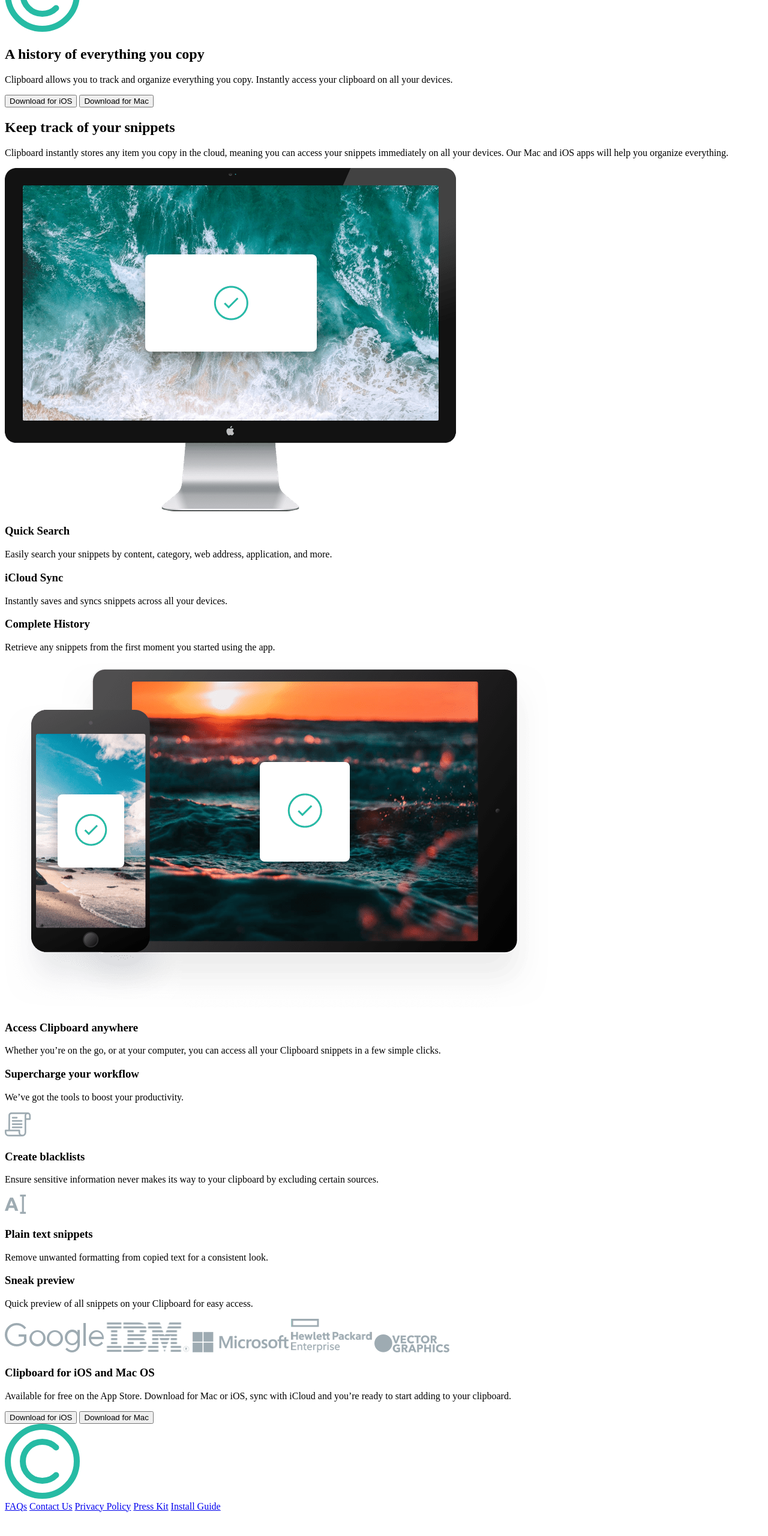
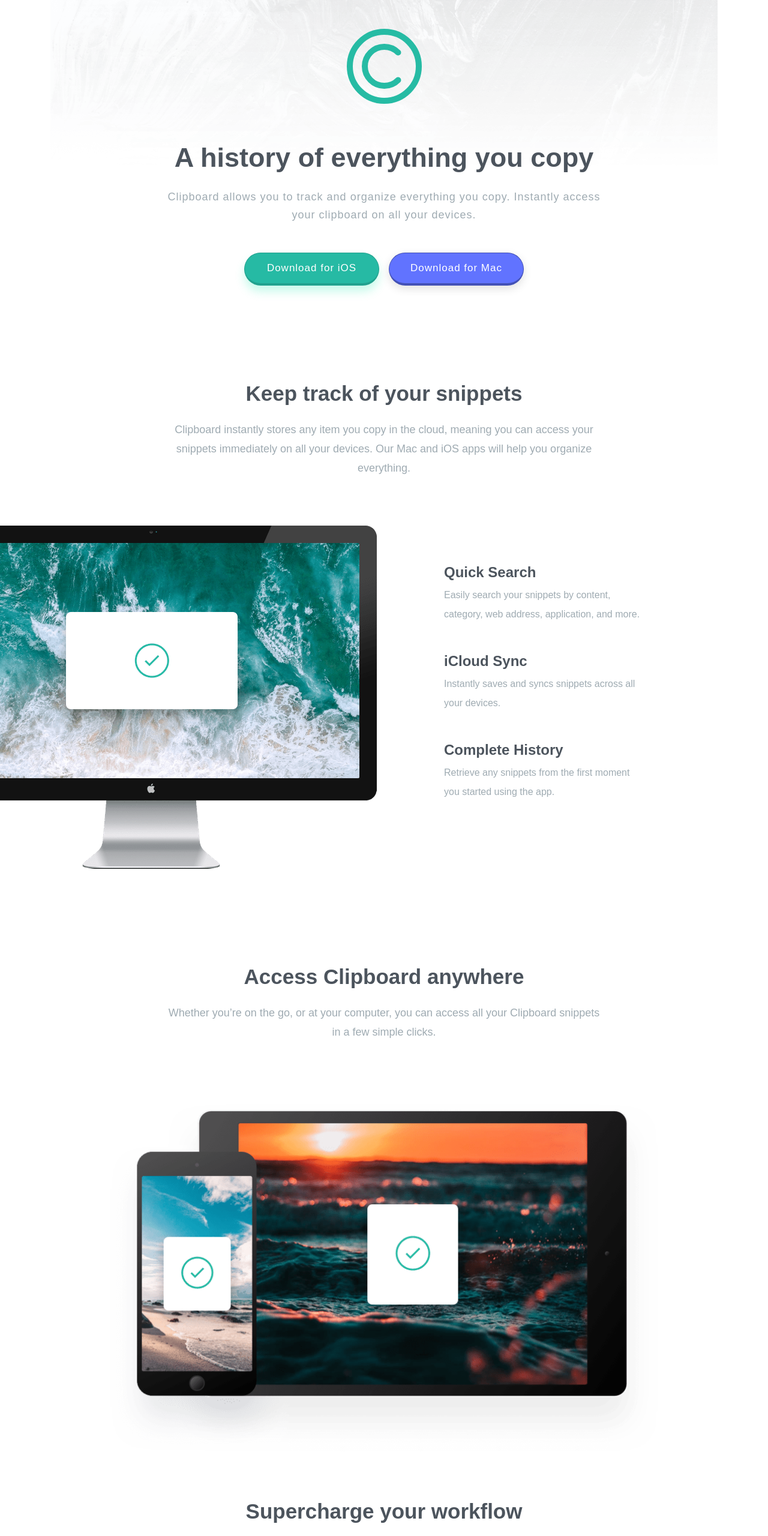
Before and after one commit to Quintentional/clipboard-landing-page-master, a plain HTML site: page index.html in a window 1280 px wide. Shown: the part 80-2640 px from the top of the page at 60% size. Before the commit the page ends 2608 px from the top, so only its background shows below. Drawn offline with Linux system fonts and the light colour scheme; a web font is replaced by a local one.

Commit message:
desktop complete

```diff
--- a/index.html
+++ b/index.html
@@ -4,22 +4,27 @@
   <meta charset="UTF-8">
   <meta name="viewport" content="width=device-width, initial-scale=1.0">
   <link rel="stylesheet" href="style.css">
-  <title>Frontend Mentor | Clipboard landing page</title>
+  <link rel="preconnect" href="https://fonts.googleapis.com">
+<link rel="preconnect" href="https://fonts.gstatic.com" crossorigin>
+<link href="https://fonts.googleapis.com/css2?family=Bai+Jamjuree:ital,wght@0,200;0,300;0,400;0,500;0,600;0,700;1,200;1,300;1,400;1,500;1,600;1,700&display=swap" rel="stylesheet">
+<script src="https://kit.fontawesome.com/aa509d0128.js" crossorigin="anonymous"></script>
+<title>Frontend Mentor | Clipboard landing page</title>
 
 </head>
 <body>
 
 <main id="layout">
-
-  <img src="./images/logo.svg" alt="">
 <section id="header">
+  <img src="./images/logo.svg" alt="logo">
   <h1>A history of everything you copy</h1>
 
   <p>Clipboard allows you to track and organize everything you
     copy. Instantly access your clipboard on all your devices.</p>
 
-  <button>Download for iOS</button>
-  <button>Download for Mac</button>
+  <div class="buttons">
+    <button class="ios">Download for iOS</button>
+  <button class="mac">Download for Mac</button>
+  </div>
 </section>
 
 <section id="track">
@@ -32,7 +37,7 @@
 </div>
 
 <div class="secondary">
-  <img src="./images/image-computer.png" alt="">
+  <img src="./images/image-computer.png" alt="computer">
 
   <div class="content">
     <h3>Quick Search</h3>
@@ -51,18 +56,19 @@
 </section>
 
 <section id="access">
-  <img src="./images/image-devices.png" alt="">
   <div class="primary">
-    <h3>Access Clipboard anywhere</h3>
+    <h2>Access Clipboard anywhere</h2>
 
   <p>Whether you’re on the go, or at your computer, you can access all your Clipboard
     snippets in a few simple clicks.</p>
   </div>
+
+  <div class="img-container"><img src="./images/image-devices.png" alt="phone and tablet"></div>
 </section>
 
 <section id="supercharge">
   <div class="primary">
-    <h3>Supercharge your workflow</h3>
+    <h2>Supercharge your workflow</h2>
 
   <p>We’ve got the tools to boost your productivity.</p>
   </div>
@@ -83,6 +89,7 @@
   </div>
 
   <div class="right">
+    <img src="./images/icon-preview.svg" alt="">
     <h3>Sneak preview</h3>
 
   <p>Quick preview of all snippets on your Clipboard for easy access.</p>
@@ -91,32 +98,48 @@
 </section>
 
 <section id="companies">
-  <img src="./images/logo-google.png" alt="">
-  <img src="./images/logo-ibm.png" alt="">
-  <img src="./images/logo-microsoft.png" alt="">
-  <img src="./images/logo-hp.png" alt="">
-  <img src="./images/logo-vector-graphics.png" alt="">
+  <img id="google" class="companies-img" src="./images/logo-google.png" alt="">
+  <img id="ibm" class="companies-img" src="./images/logo-ibm.png" alt="">
+  <img id="microsoft" class="companies-img" src="./images/logo-microsoft.png" alt="">
+  <img id="hp" class="companies-img" src="./images/logo-hp.png" alt="">
+  <img id="vector" class="companies-img" src="./images/logo-vector-graphics.png" alt="">
 </section>
 
 <section id="clipboard">
-  <h3>Clipboard for iOS and Mac OS</h3>
+  <div class="clipboard-content">
+    <h2>Clipboard for iOS and Mac OS</h2>
 
   <p>Available for free on the App Store. Download for Mac or iOS, sync with iCloud
     and you’re ready to start adding to your clipboard.</p>
+  </div>
 
-  <button>Download for iOS</button>
-  <button>Download for Mac</button>
+  <div class="buttons">
+    <button class="ios">Download for iOS</button>
+  <button class="mac">Download for Mac</button>
+  </div>
 </section>
 </main>
 
 <footer>
-  <img src="./images/logo.svg" alt="">
+    <img src="./images/logo.svg" alt="">
 <div class="links">
-  <a href="#">FAQs</a>
-  <a href="#">Contact Us</a>
-  <a href="#">Privacy Policy</a>
+  <div class="col col-1">
+    <a class="margin-bot" href="#">FAQs</a>
+    <a href="#">Contact Us</a>
+  </div>
+  <div class="col col-2">
+    <a class="margin-bot" href="#">Privacy Policy</a>
   <a href="#">Press Kit</a>
-  <a href="#">Install Guide</a>
+  </div>
+  <div class="col col-3">
+    <a href="#">Install Guide</a>
+  </div>
+</div>
+
+<div class="icons">
+  <i class="fa-brands fa-square-facebook fa-2x"></i>
+  <i class="fa-brands fa-twitter fa-2x"></i>
+  <i class="fa-brands fa-instagram fa-2x"></i>
 </div>
 </footer>
 
--- a/style.css
+++ b/style.css
@@ -0,0 +1,318 @@
+* {
+    margin: 0;
+    padding: 0;
+    box-sizing: border-box;
+}
+
+body {
+    width: 100%;
+    min-height: 100vh;
+    display: flex;
+    flex-direction: column;
+    align-items: center;
+    font-family: "Bai Jamjuree", sans-serif;
+    font-size: 18px;
+}
+
+h1 {
+    font-size: 45px;
+    font-weight: 600;
+    color: hsl(210, 10%, 33%);
+    margin-bottom: 1.5rem;
+}
+
+h2 {
+    font-size: 35px;
+    font-weight: 600;
+    color: hsl(210, 10%, 33%);
+}
+
+h3 {
+    font-size: 24px;
+    font-weight: 600;
+    color: hsl(210, 10%, 33%);
+}
+
+p {
+    color: hsl(201, 11%, 66%);
+}
+
+#header {
+    width: 100%;
+    background-image: url(./images/bg-header-desktop.png);
+    background-repeat: no-repeat;
+    display: flex;
+    flex-direction: column;
+    align-items: center;
+    text-align: center;
+}
+
+#header img {
+    margin: 8rem 0 4rem 0;
+}
+
+#header p {
+    font-size: 18px;
+    font-weight: 400;
+    color: hsl(201, 11%, 66%);
+    width: 46rem;
+    line-height: 30px;
+    letter-spacing: 1px;
+    margin-bottom: 3rem;
+}
+
+.buttons {
+    display: flex;
+    justify-content: center;
+}
+
+button {
+    width: 225px;
+    height: 55px;
+    border-radius: 35px;
+    font-size: 17px;
+    font-family: "Bai Jamjuree", sans-serif;
+    letter-spacing: 1px;
+    color: hsl(0, 0%, 100%);
+}
+
+button:hover {
+    cursor: pointer;
+}
+
+.ios {
+    background-color: hsl(171, 66%, 44%);
+    margin-right: 1rem;
+    border: 1px  solid hsl(171, 66%, 38%);
+    border-bottom: 4px solid hsl(171, 66%, 38%);
+    box-shadow: 0 10px 15px 0 hsla(162, 83%, 55%, 0.253);
+}
+
+.mac {
+    background-color: hsl(233, 100%, 69%);
+    border: 1px  solid hsl(233, 46%, 49%);
+    border-bottom: 4px solid hsl(233, 46%, 49%);
+    box-shadow: 0 5px 15px 0 hsla(0, 0%, 0%, 0.123);
+}
+
+#track {
+    display: flex;
+    flex-direction: column;
+}
+
+#track .primary {
+    display: flex;
+    flex-direction: column;
+    align-items: center;
+}
+
+#track .primary h2 {
+    margin: 10rem 0 1.5rem 0;
+}
+
+#track .primary p {
+    width: 45rem;
+    text-align: center;
+    line-height: 2rem;
+    margin-bottom: 5rem
+}
+
+#track .secondary {
+    display: flex;
+}
+
+#track .secondary img {
+    position: relative;
+    right: 13rem
+}
+
+.content {
+    margin: 4rem 0 0 -6rem;
+}
+
+.content h3 {
+    margin-bottom: .5rem;
+}
+
+.content p {
+    width: 21rem;
+    font-size: 16px;
+    font-weight: 300;
+    line-height: 2rem;
+    margin-bottom: 3rem;
+}
+
+#access {
+    margin-top: 10rem;
+    display: flex;
+    flex-direction: column;
+}
+
+#access .primary {
+    display: flex;
+    flex-direction: column;
+    align-items: center;
+    text-align: center;
+}
+
+#access .primary h2 {
+    margin-bottom: 1.5rem;
+}
+
+#access .primary p {
+    width: 45rem;
+    line-height: 2rem;
+    margin-bottom: 6.5rem
+}
+
+.img-container {
+    width: 100%;
+    display: flex;
+    justify-content: center;
+}
+#access img {
+    width: 57rem;
+}
+
+#supercharge {
+    margin-top: 5rem;
+    display: flex;
+    flex-direction: column;
+    align-items: center;
+}
+
+#supercharge h2 {
+    margin-bottom: 1.5rem;
+}
+
+#supercharge .primary p {
+    text-align: center;
+    margin-bottom: 5rem;
+}
+
+#supercharge .secondary {
+    width: 100%;
+    display: flex;
+
+    text-align: center;
+}
+
+#supercharge .secondary h3 {
+    margin: 2rem 0 1rem 0;
+}
+
+#supercharge .secondary p {
+    width: 22rem;
+    font-size: 16px;
+    line-height: 2rem;
+}
+
+.left {
+    margin-top: -.5rem;
+}
+
+.middle {
+    margin: 0 2rem 0 1.5rem;
+}
+
+#companies {
+    margin: 10rem 0;
+    display: flex;
+    justify-content: space-between;
+}
+
+.companies-img {
+    height: 3rem;
+}
+
+#microsoft {
+    height: 2.2rem;
+}
+
+#hp {
+    height: 3.5rem;
+}
+
+#vector {
+    height: 2rem;;
+}
+
+#clipboard {
+    display: flex;
+    flex-direction: column;
+}
+
+.clipboard-content {
+    display: flex;
+    flex-direction: column;
+    align-items: center;
+    text-align: center;
+}
+
+#clipboard h2 {
+    margin-bottom: 1.5rem;
+}
+
+#clipboard p {
+    width: 42rem;
+    line-height: 2rem;
+    margin-bottom: 3rem;
+}
+
+#clipboard .buttons {
+    margin-bottom: 10rem
+}
+
+footer {
+    width: 100%;
+    min-height: 10rem;
+    background-color: hsl(204, 24%, 96%);
+    display: flex;
+    justify-content: center;
+    align-items: center;
+}
+
+footer img {
+    width: 3.5rem;
+    align-self: center;
+}
+
+.links {
+    width: 30rem;
+    height: 100%;
+    display: flex;
+    justify-content: space-between;
+    position: relative;
+    right: 14rem;
+    margin: 0 2rem 0 23rem ;
+}
+
+a {
+    text-decoration: none;
+    color: hsl(210, 10%, 33%);
+}
+
+a:hover {
+    color: hsl(171, 66%, 44%)
+}
+
+.col {
+    height: 100%;
+    display: flex;
+    flex-direction: column;
+    justify-content: space-between;
+}
+
+.margin-bot {
+    margin-bottom: 1rem;
+}
+
+i {
+    color: hsl(210, 10%, 33%);
+    margin: .5rem;
+}
+
+i:hover {
+    cursor: pointer;
+    color: hsl(171, 66%, 44%)
+}
```
